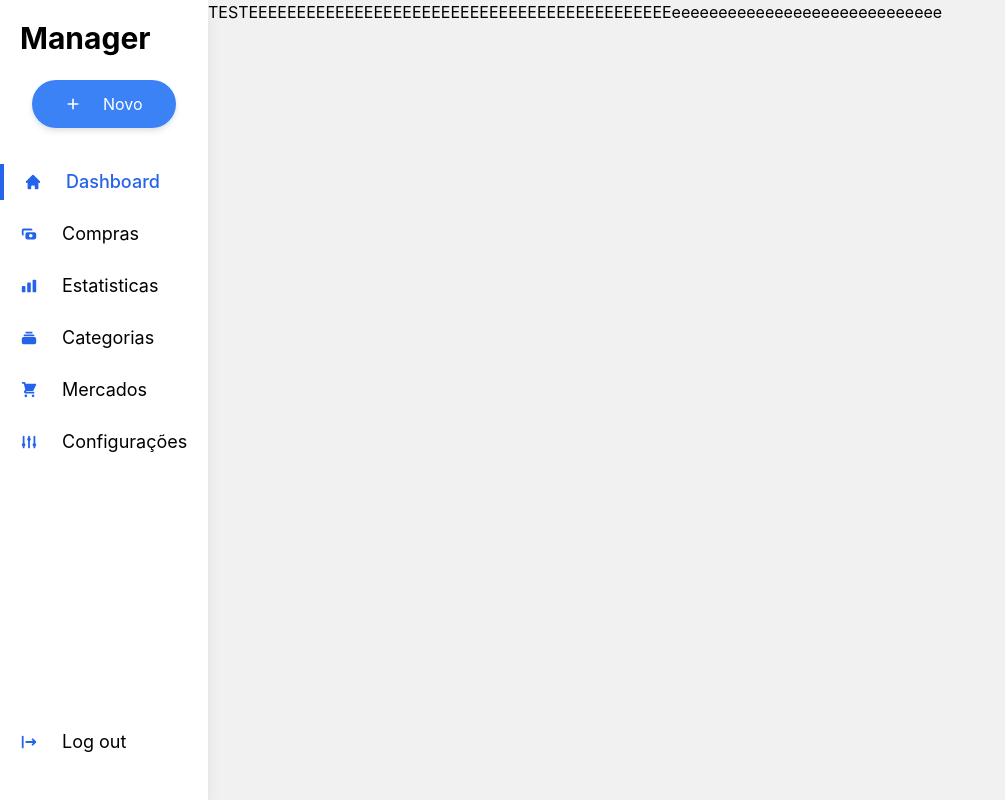
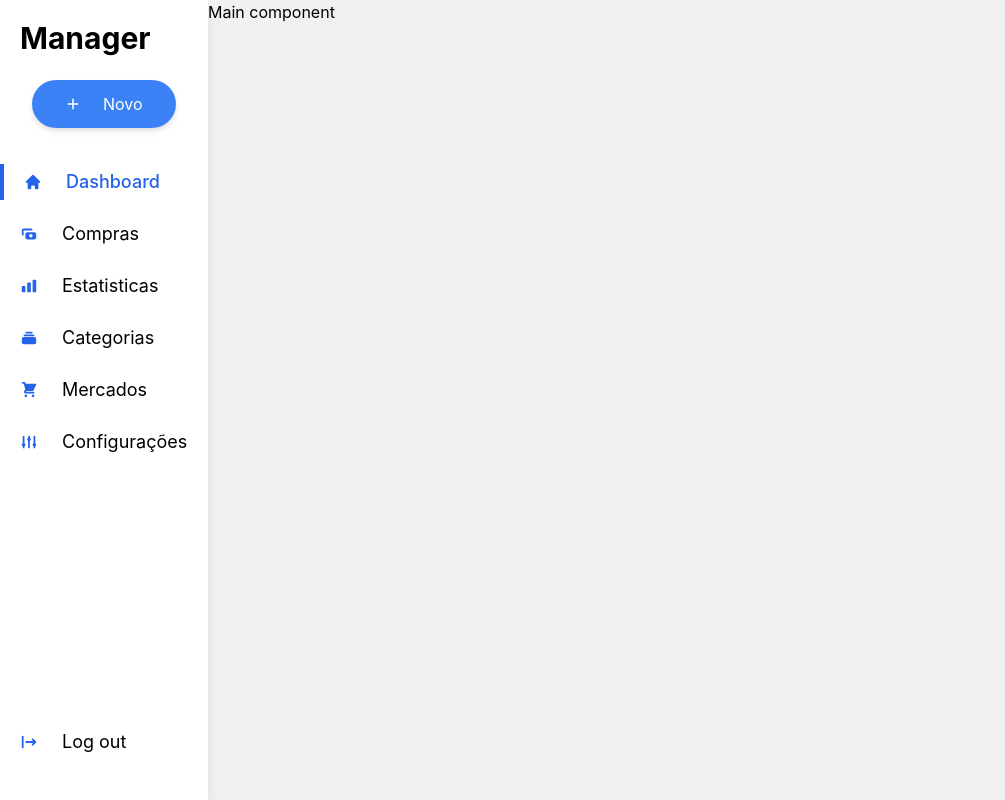
Before and after one commit to mrtins/grocery-manager, a Next.js app: page / in a window 1280 px wide. Shown: the whole page, without its empty margins (0-1005 px from the left). Built offline with nearby package versions, Linux system fonts and the light colour scheme.

Commit message:
Fixing desktop sidebar

```diff
--- a/src/components/organisms/Sidebar/Sidebar.tsx
+++ b/src/components/organisms/Sidebar/Sidebar.tsx
@@ -1,15 +1,15 @@
-import MenuItem from 'components/atoms/MenuItem/MenuItem';
 import SidebarItems from 'components/molecules/SidebarItems/SidebarItems';
 import SidebarRoutes from 'constants/SidebarRoutes';
-import { HiLogout, HiPlus } from 'react-icons/hi';
+import React from 'react';
+import { HiPlus } from 'react-icons/hi';
 
-const SideBar = () => {
+const Sidebar = () => {
   const handleNewButtonClick = () => console.log('TODO');
 
   return (
     <aside
       aria-label="Sidebar"
-      className="w-52 bg-white dark:bg-gray-900 shadow-lg"
+      className="w-52 bg-white dark:bg-gray-900 shadow-lg sticky h-screen top-0"
     >
       <div className="p-5">
         <h3 className="font-bold text-left text-3xl">Manager</h3>
@@ -27,4 +27,4 @@ const SideBar = () => {
   );
 };
 
-export default SideBar;
+export default Sidebar;
--- a/src/pages/index.tsx
+++ b/src/pages/index.tsx
@@ -3,9 +3,7 @@ import type { NextPage } from 'next';
 const Home: NextPage = () => {
   return (
     <>
-      <h1>
-        TESTEEEEEEEEEEEEEEEEEEEEEEEEEEEEEEEEEEEEEEEEEEEEeeeeeeeeeeeeeeeeeeeeeeeeeeeee
-      </h1>
+      <h1>Main component</h1>
     </>
   );
 };
```
